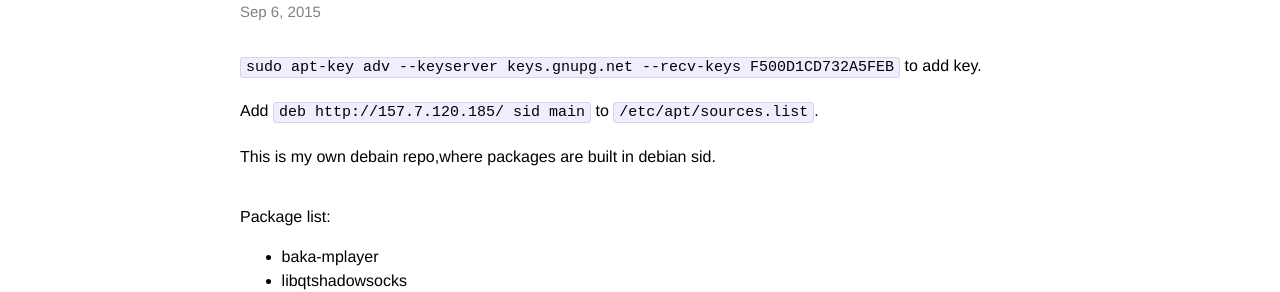
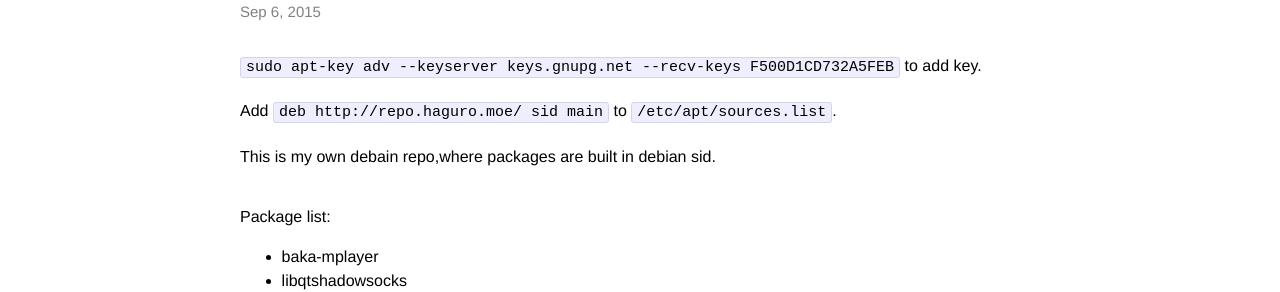
Before and after one commit to amazingfate/amazingfate.github.io, a Jekyll site: the page built from _posts/2015-09-06-my-debian-repo.md, in a window 1280 px wide. Shown: the part 148-440 px from the top of the page. Built offline with Jekyll 4.4.1, drawn with Linux system fonts in a browser that asks for light colours; Markdown is read by kramdown in place of the engine named in the settings; comment, search, counter and statistics services are not loaded; some of the changed lines change nothing that is shown.

Commit message:
Update 2015-09-06-my-debian-repo.md

````diff
--- a/_posts/2015-09-06-my-debian-repo.md
+++ b/_posts/2015-09-06-my-debian-repo.md
@@ -4,7 +4,7 @@ title: My Own Debian Repo
 ---
 ```sudo apt-key adv --keyserver keys.gnupg.net --recv-keys F500D1CD732A5FEB``` to add key.
 
-Add ```deb http://157.7.120.185/ sid main``` to ```/etc/apt/sources.list```.
+Add ```deb http://repo.haguro.moe/ sid main``` to ```/etc/apt/sources.list```.
 
 This is my own debain repo,where packages are built in debian sid.
 
````
